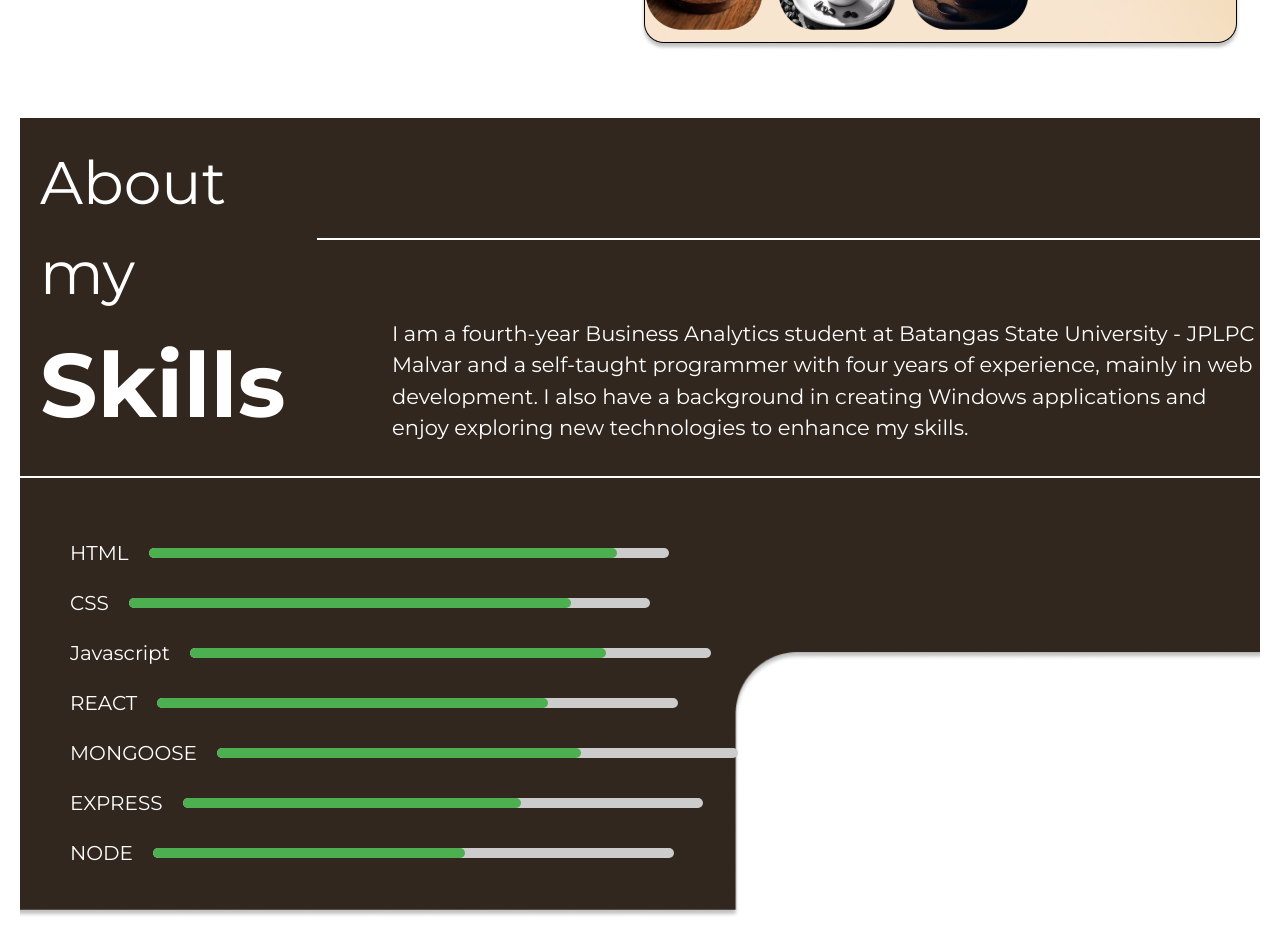
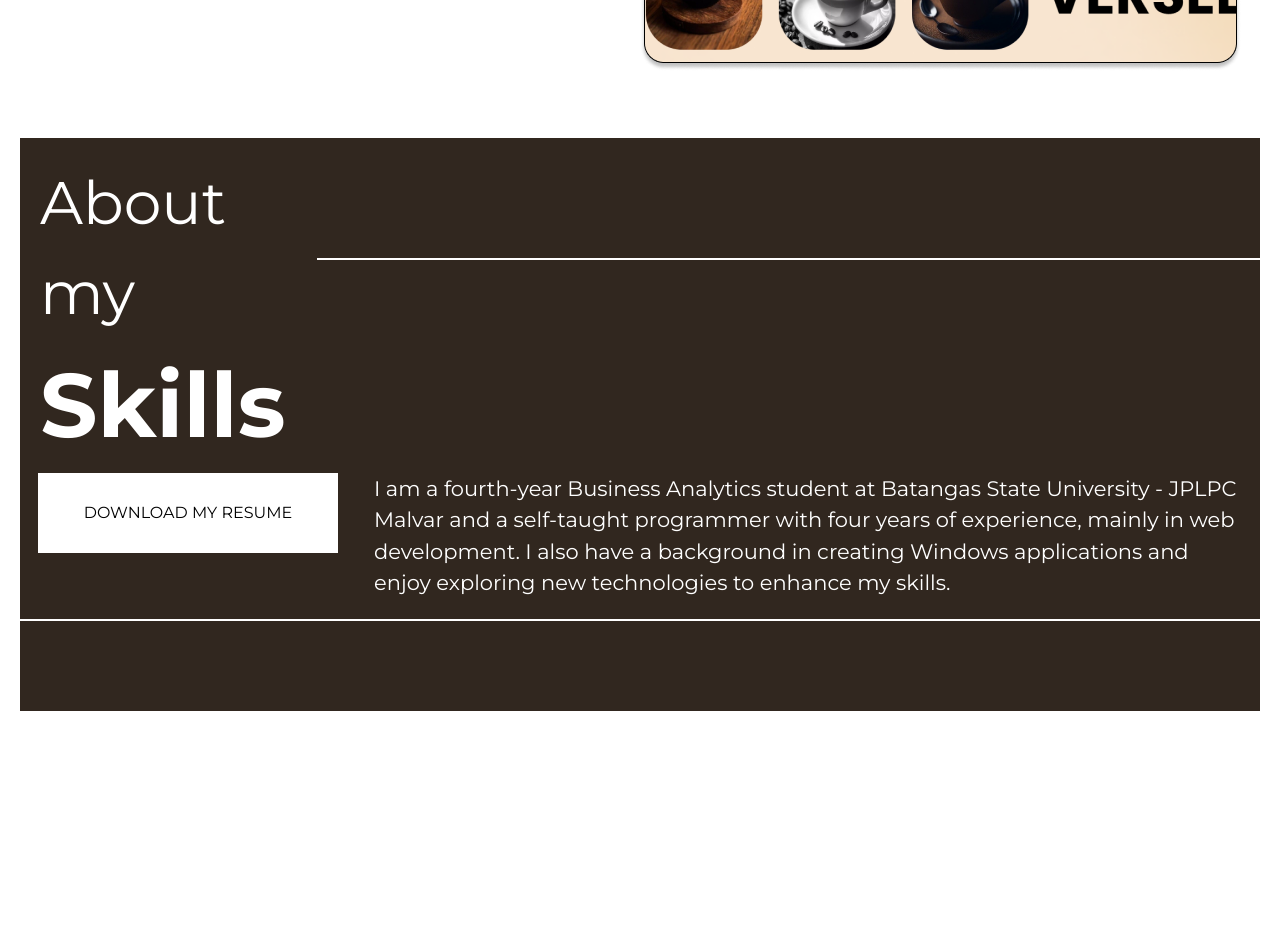
Before and after one commit to AlexaCastillo1010/Portfolio, a React (Vite) app in the folder portfolio/: page / in a window 1280 px wide. Shown: the part 1560-2498 px from the top of the page. After the commit the page ends 2291 px from the top, so only its background shows below. Built offline with nearby package versions, Linux system fonts and the light colour scheme.

Commit message:
about skills changes

```diff
--- a/portfolio/src/components/aboutskills.jsx
+++ b/portfolio/src/components/aboutskills.jsx
@@ -6,7 +6,7 @@
 export default function AboutSkills() {
     return (
         <div className="aboutskills">
-            <img className="bgabout" src= {aboutbg} alt="" />
+
             <div className="bothcontainer">
                 <div className="rightskills">
                     <h1 className="alex">About my</h1>
@@ -18,52 +18,10 @@
                 </div>
             </div>
             <div className="aboutskillsdetails">
+                <button className="download">DOWNLOAD MY RESUME</button>
                 <p className="iam">I am a fourth-year Business Analytics student at Batangas State University - JPLPC Malvar and a self-taught programmer with four years of experience, mainly in web development. I also have a background in creating Windows applications and enjoy exploring new technologies to enhance my skills.</p>
             </div>
-            <div className="languages">
-                <div className="language-item">
-                    <h1>HTML</h1>
-                    <div className="progress-bar">
-                        <div className="progress" style={{ width: "90%" }}></div>
-                    </div>
-                </div>
-                <div className="language-item">
-                    <h1>CSS</h1>
-                    <div className="progress-bar">
-                        <div className="progress" style={{ width: "85%" }}></div>
-                    </div>
-                </div>
-                <div className="language-item">
-                    <h1>Javascript</h1>
-                    <div className="progress-bar">
-                        <div className="progress" style={{ width: "80%" }}></div>
-                    </div>
-                </div>
-                <div className="language-item">
-                    <h1>REACT</h1>
-                    <div className="progress-bar">
-                        <div className="progress" style={{ width: "75%" }}></div>
-                    </div>
-                </div>
-                <div className="language-item">
-                    <h1>MONGOOSE</h1>
-                    <div className="progress-bar">
-                        <div className="progress" style={{ width: "70%" }}></div>
-                    </div>
-                </div>
-                <div className="language-item">
-                    <h1>EXPRESS</h1>
-                    <div className="progress-bar">
-                        <div className="progress" style={{ width: "65%" }}></div>
-                    </div>
-                </div>
-                <div className="language-item">
-                    <h1>NODE</h1>
-                    <div className="progress-bar">
-                        <div className="progress" style={{ width: "60%" }}></div>
-                    </div>
-                </div>
-            </div>
+
 
 
         </div>
--- a/portfolio/src/components/css/aboutskills.css
+++ b/portfolio/src/components/css/aboutskills.css
@@ -1,7 +1,9 @@
 .aboutskills {
+    padding-bottom: 90px;
+    background-color: #31271F;
     position: relative;
     max-width: 1450px;
-    height: 800px;
+    max-height: 600px;
     display: flex;
     flex-direction: column;
 }
@@ -40,12 +42,14 @@
     z-index: 1;
     background-color: white;
     margin-top: 120px;
+    margin-bottom: 0px;
 }
 .rightskills{
     margin-top: 20px;
     margin-left: 20px;
     width: 25%;
     height: 100%;
+    margin-bottom: 0px;
 }
 .leftskills{
     width: 85%;
@@ -56,7 +60,7 @@
     width: 100%;
     height: 20%;
     display: flex;
-    justify-content: flex-end;
+    justify-content: space-around;
     margin-top: 0;
     border-bottom: 2px solid white;
 }
@@ -64,38 +68,10 @@
     width: 70%;
     color: white;
     font-size: 21px;
+    padding-bottom: 20px;
 }
-.languages {
-    display: flex;
-    flex-direction: column;
-    gap: 20px;
-    margin-top: 20px;
+.download{
+    background-color: white;
+    height: 80px;
+    width: 300px;
 }
-
-.language-item {
-    display: flex;
-    align-items: center;
-    gap: 20px;
-}
-
-.progress-bar {
-    width: 60%;
-    height: 10px;
-    background-color: #ccc;
-    border-radius: 5px;
-    overflow: hidden;
-    position: relative;
-}
-.languages{
-    margin-top: 60px;
-    margin-left: 50px;
-    width: 70%;
-    color: white;
-    font-size: 20px;
-}
-.progress {
-    height: 100%;
-    background-color: #4caf50;
-    border-radius: 5px;
-    transition: width 0.3s ease-in-out;
-}
--- a/portfolio/src/components/css/maincontent.css
+++ b/portfolio/src/components/css/maincontent.css
@@ -2,7 +2,7 @@
     max-width: 1650px;
     display: flex;
     flex-direction: row;
-    margin-bottom: 0;
+    margin-bottom: 20px;
 }
 .mypicture {
     margin-left: 20px;
```
Also changed, not shown: portfolio/src/components/image/aboutskillsbg.png.
